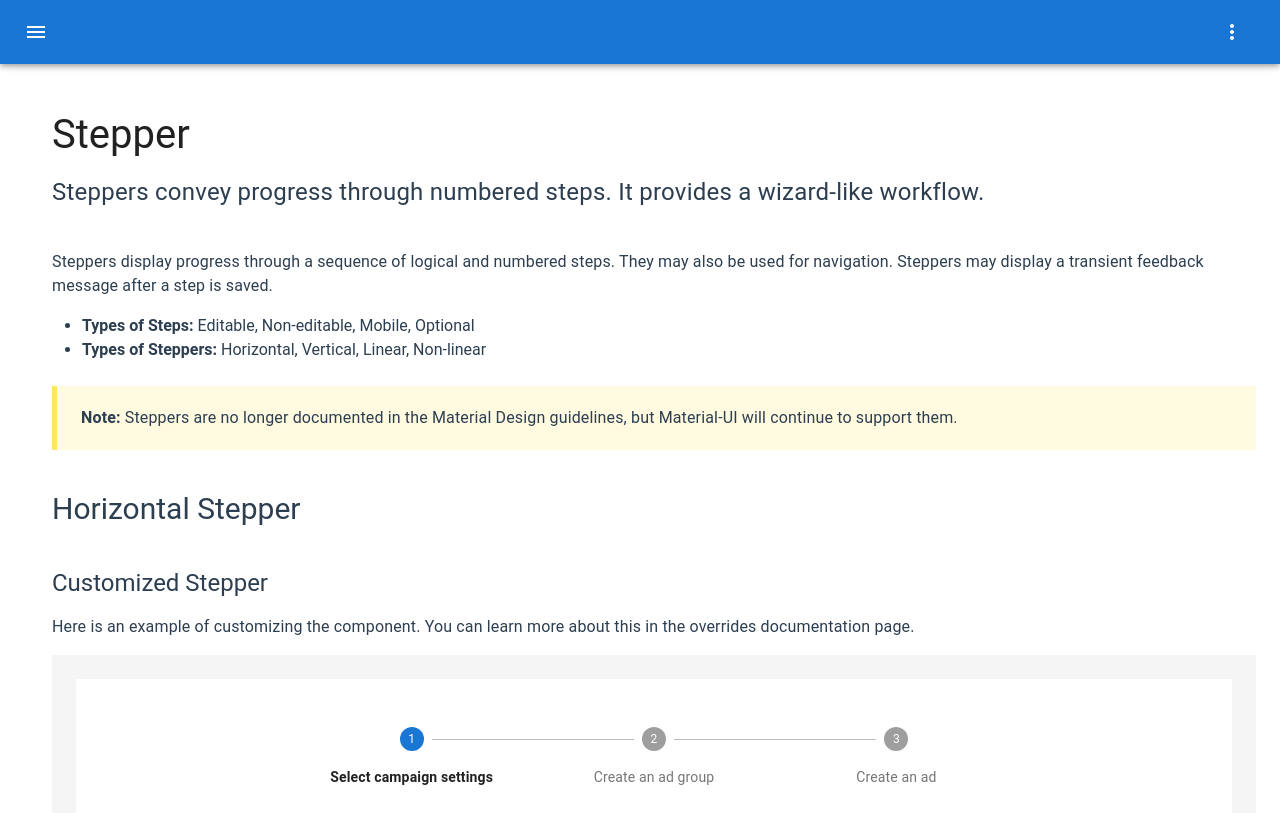
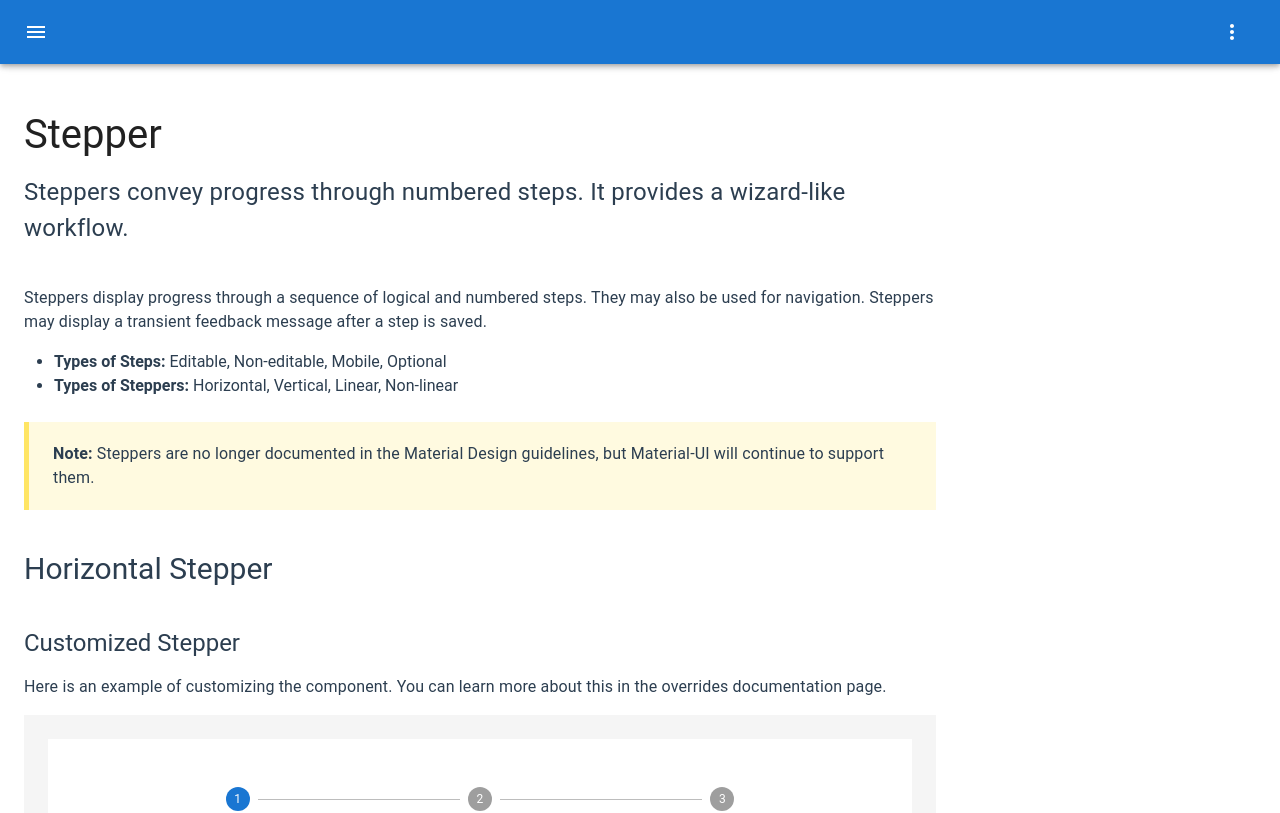
Before and after one commit to KyLoc20/mym-UI, a Vue app: page / in a window 1280 px wide. Shown: the top 813 px of the page. Built offline with nearby package versions, Linux system fonts and the light colour scheme; a web font is replaced by a local one.

Commit message:
responsive page

```diff
--- a/src/App.vue
+++ b/src/App.vue
@@ -1,5 +1,5 @@
 <template>
-  <div id="app">
+  <div id="app" :style="pageWidth">
     <section class="header">
       <app-bar :itemsDrawer="drawerItems"></app-bar>
     </section>
@@ -16,6 +16,7 @@ export default {
   components: { AppBar },
   data() {
     return {
+      scrollerWidth:null,
       drawerItems: [
         {
           content: { label: "inputs", text: "Inputs" },
@@ -68,6 +69,16 @@ export default {
       ],
     };
   },
+  mounted(){
+    //it varies from browser types
+    let scrollerWidth=window.innerWidth - document.body.clientWidth
+    this.scrollerWidth=scrollerWidth
+  },
+  computed:{
+    pageWidth(){
+      return {width:`calc(100vw - ${this.scrollerWidth}px)`}
+    },
+  }
 };
 </script>
 
@@ -78,10 +89,25 @@ export default {
   -moz-osx-font-smoothing: grayscale;
   text-align: left;
   color: #2c3e50;
+  display: flex;
+  justify-content: flex-start;
+  //todo calculate scroller width
+  // margin-right: calc(100% - 100vw); // way1 to not changing scroller show and hide
+  //width: calc(100vw - 17px); // way2 to not changing scroller show and hide
   .main-container {
-    padding: 96px 24px 0;
-    margin: 0 28px;
-    margin-right: calc(100% - 100vw);
+    width: 100%;
+    max-width: 960px;
+    padding-top: 96px; //for header
+    box-sizing: border-box;
+    padding-left: 16px;
+    padding-right: 16px;
+  }
+  @media (min-width: 600px) {
+    .main-container {
+      width: calc(100% - 175px); //for right navigation
+      padding-left: 24px;
+      padding-right: 24px; // add scroller width
+    }
   }
 }
 </style>
```
